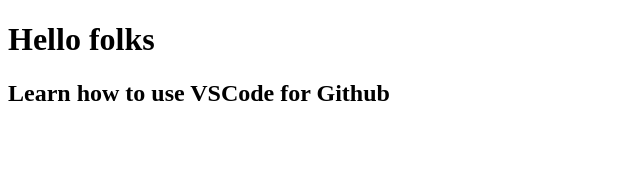
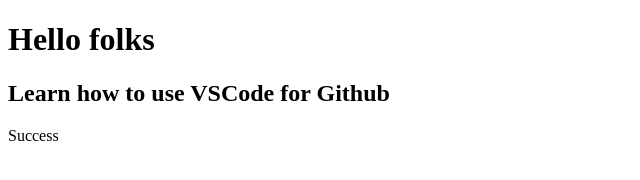
Before and after one commit to sshishi/text, a plain HTML site: page index.html in a window 1280 px wide. Shown: the full height of the page, 0-640 px from the left. Drawn offline with Linux system fonts and the light colour scheme.

Commit message:
second commit added p tag below h1 tag

```diff
--- a/index.html
+++ b/index.html
@@ -8,5 +8,6 @@
 <body>
 <h1>Hello folks</h1>
 <h2>Learn how to use VSCode for Github</h2>
+<p>Success</p>
 </body>
 </html>
```
